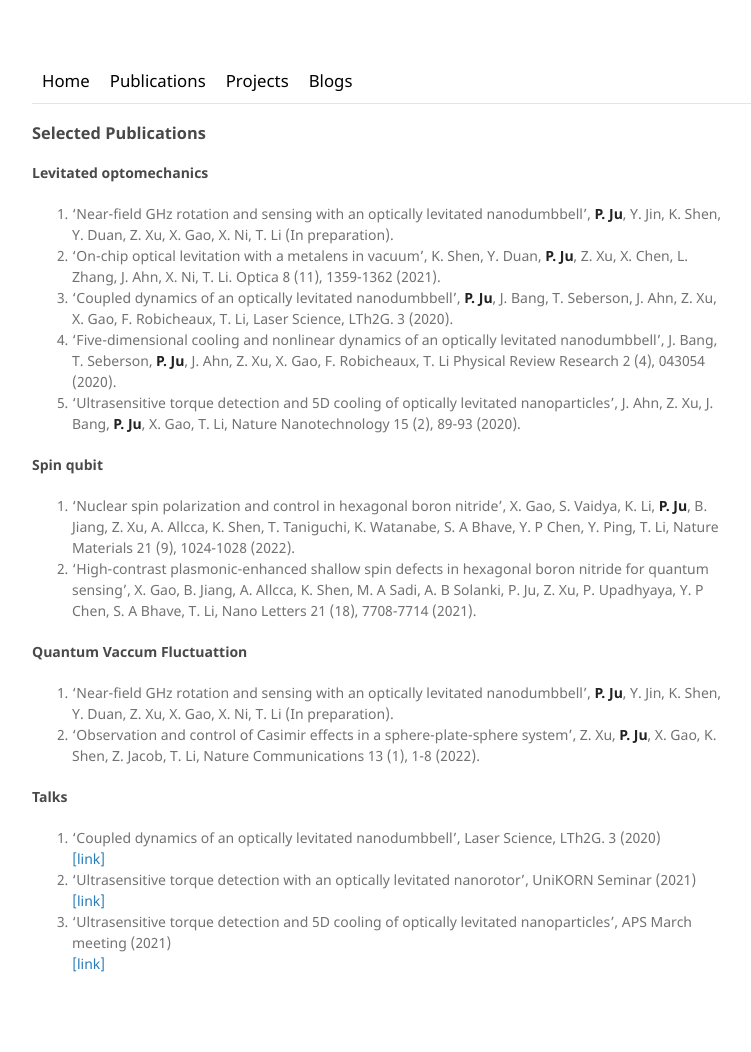
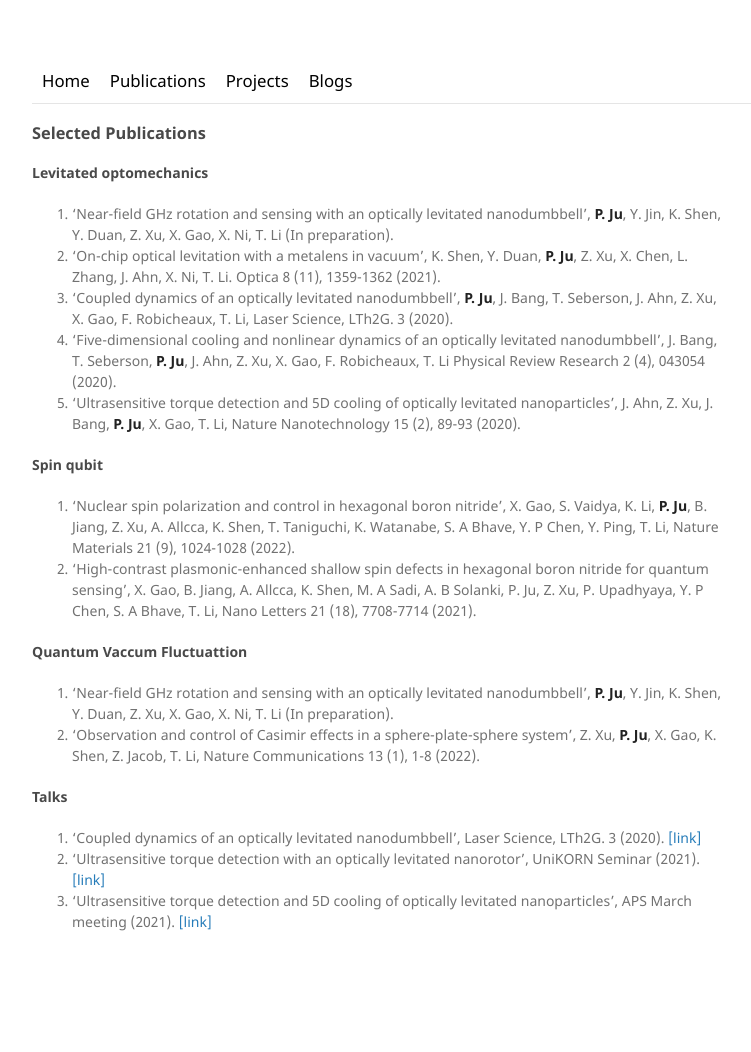
Before and after one commit to peng-ju/peng-ju.github.io, a Jekyll site: the page built from publications/index.md, in a window 1280 px wide. Shown: the whole page, without its empty margins (108-859 px from the left). Built offline with Jekyll 4.4.1, drawn with Linux system fonts in a browser that asks for light colours; after the commit the page ends 1010 px from its top, so only the background shows below that.

```diff
--- a/publications/index.md
+++ b/publications/index.md
@@ -22,9 +22,6 @@ Physical Review Research 2 (4), 043054 (2020).
 2. 'Observation and control of Casimir effects in a sphere-plate-sphere system', Z. Xu, **P. Ju**, X. Gao, K. Shen, Z. Jacob, T. Li, Nature Communications 13 (1), 1-8 (2022).
 
 #### Talks
-1. 'Coupled dynamics of an optically levitated nanodumbbell', Laser Science, LTh2G. 3 (2020) <br>
-[[link]](https://opg.optica.org/abstract.cfm?uri=LS-2020-LTh2G.3#videoPlayer)
-2. 'Ultrasensitive torque detection with an optically levitated nanorotor', UniKORN Seminar (2021) <br>
-[[link]](https://www.youtube.com/watch?v=1Uv6hEnyZtA&t=3609s&ab_channel=UniKORNSeminars)
-3. 'Ultrasensitive torque detection and 5D cooling of optically levitated nanoparticles', APS March meeting (2021) <br>
-[[link]](https://meetings.aps.org/Meeting/MAR21/Session/J31.2)
+1. 'Coupled dynamics of an optically levitated nanodumbbell', Laser Science, LTh2G. 3 (2020). [[link]](https://opg.optica.org/abstract.cfm?uri=LS-2020-LTh2G.3#videoPlayer)
+2. 'Ultrasensitive torque detection with an optically levitated nanorotor', UniKORN Seminar (2021). [[link]](https://www.youtube.com/watch?v=1Uv6hEnyZtA&t=3609s&ab_channel=UniKORNSeminars)
+3. 'Ultrasensitive torque detection and 5D cooling of optically levitated nanoparticles', APS March meeting (2021). [[link]](https://meetings.aps.org/Meeting/MAR21/Session/J31.2)
```
